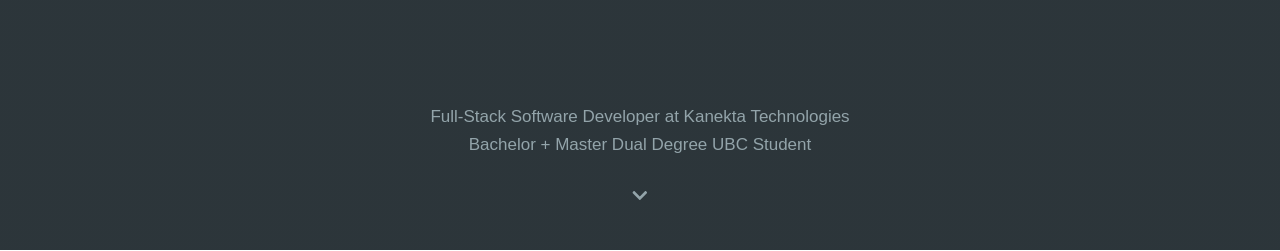
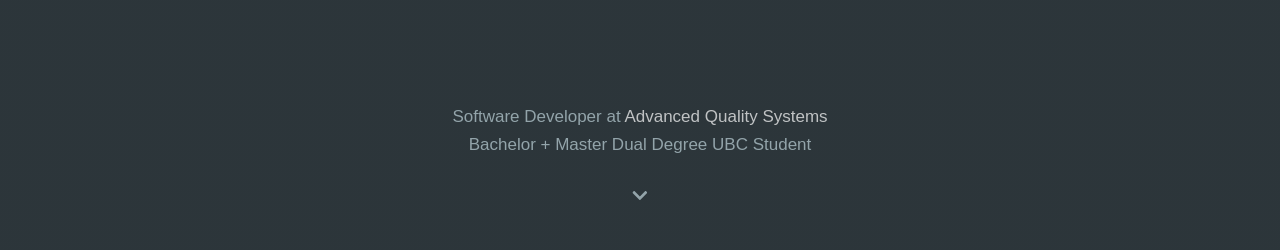
Before and after one commit to aaronVerones/aaronverones.com, a Laravel app: page / in a window 1280 px wide. Shown: the part 550-801 px from the top of the page. Run offline with Laravel 8, Linux system fonts and the light colour scheme; settings files or empty folders that the repository lacks are supplied.

Commit message:
update place of work

```diff
--- a/resources/views/landing.blade.php
+++ b/resources/views/landing.blade.php
@@ -50,7 +50,7 @@
             <h1 class="cd-headline letters type"><span>Hi, I'm Aaron. I talk to computers.</span></h1>
             <div class="page-scroll learn-more">
                 <p>
-                    Full-Stack Software Developer at Kanekta Technologies<br>
+                    Software Developer at <a href="https://advancedquality.systems">Advanced Quality Systems</a><br>
                     Bachelor + Master Dual Degree UBC Student<br>
                 </p>
                 <i class="fa fa-chevron-down"></i>
```
